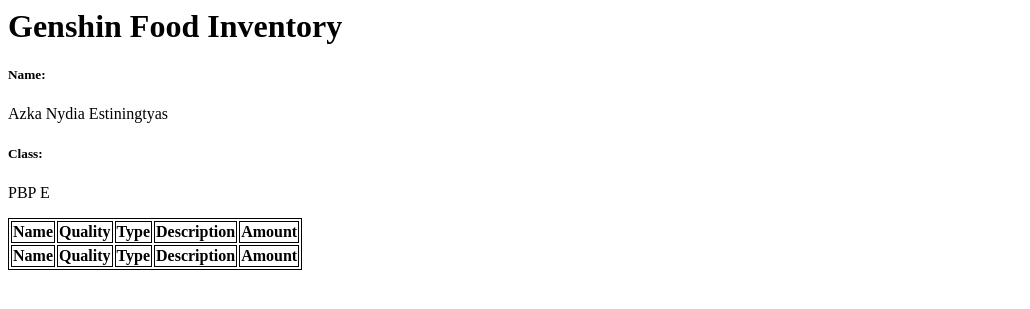
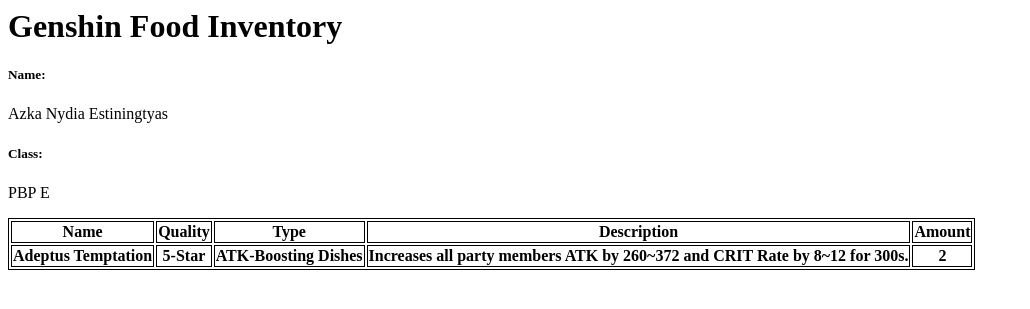
Before and after one commit to AzkaNydiaEsti/food_inventory, a Django app: page /main/ in a window 1280 px wide. Shown: the top 309 px of the page, without its empty margins (0-1030 px from the left). Run offline with Django 4.2, Linux system fonts and the light colour scheme; lists and menus that the app fills with data are empty.

Commit message:
update isi tabel

```diff
--- a/main/templates/main.html
+++ b/main/templates/main.html
@@ -24,10 +24,10 @@
     <th>Amount</th>
   </tr>
   <tr>
-    <th>Name</th>
-    <th>Quality</th>
-    <th>Type</th>
-    <th>Description</th>
-    <th>Amount</th>
+    <th>{{ item_name }}</th>
+    <th>{{ quality }}</th>
+    <th>{{ type }}</th>
+    <th>{{ description }}</th>
+    <th>{{ amount }}</th>
   </tr>
 </table>
--- a/main/views.py
+++ b/main/views.py
@@ -5,13 +5,11 @@
     context = {
         'name': 'Azka Nydia Estiningtyas',
         'class': 'PBP E',
-        'item name': 'Adeptus Temptation',
-        'item quality': '5-Star',
-        'item type': 'ATK-Boosting Dishes',
-        'item description': 'Increases all party members ATK by 260~372 and CRIT Rate by 8~12% for 300s.',
-        'item amount': '2'
-
-
+        'item_name': 'Adeptus Temptation',
+        'quality': '5-Star',
+        'type': 'ATK-Boosting Dishes',
+        'description': 'Increases all party members ATK by 260~372 and CRIT Rate by 8~12 for 300s.',
+        'amount': '2'
     }
 
     return render(request, "main.html", context)
```
